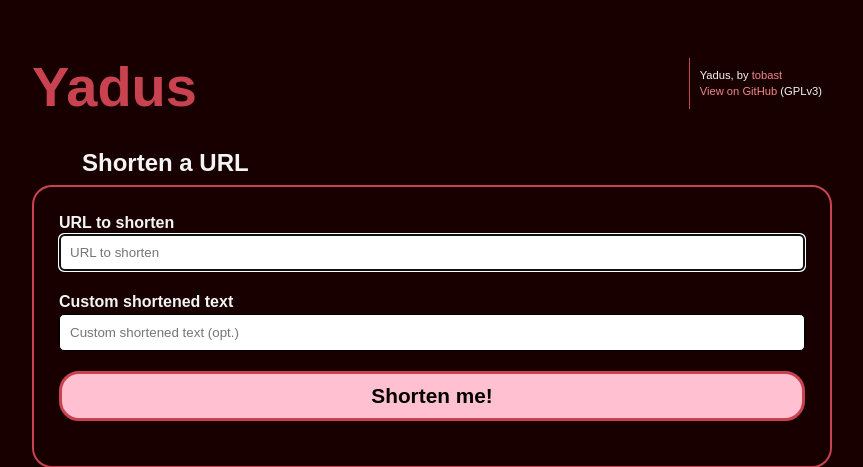
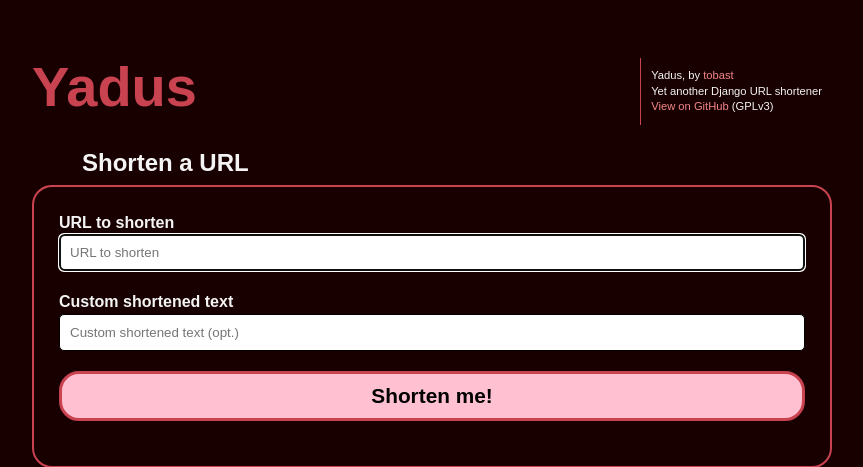
Before and after one commit to tobast/yadus, a Django app: page / in a window 1280 px wide. Shown: the top 467 px of the page, without its empty margins (208-1071 px from the left). Run offline with Django 3.2, Linux system fonts and the light colour scheme; parts of the project's set-up code (start-up, migrations or seed data) failed here and were passed over.

Commit message:
Fix w3c HTML issues

```diff
--- a/yadus/shortener/templates/shortener/base.html
+++ b/yadus/shortener/templates/shortener/base.html
@@ -3,13 +3,14 @@
 <!DOCTYPE html>
 <html lang="{{ LANGUAGE_CODE }}">
   <head>
+    <title>Yadus</title>
     <meta charset="UTF-8">
-    <meta content="text/html; charset=utf-8" http-equiv="Content-Type">
     <link rel="stylesheet" href="{% static 'css/yadus.css' %}" />
   </head>
   <body>
     <div id="info">
       Yadus, by <a href="https://tobast.fr/">tobast</a><br/>
+      Yet another Django URL shortener<br/>
       <a href="https://github.com/tobast/yadus">View on GitHub</a> (GPLv3)
     </div>
 
--- a/yadus/shortener/templates/shortener/index.html
+++ b/yadus/shortener/templates/shortener/index.html
@@ -12,7 +12,7 @@
 
 <form id="shorten-form" method="POST" action="{% url 'submit' %}">
   <div class="form-group" id="group-url">
-    <label for="url">{% trans "URL to shorten" %}</label>
+    <label for="input-url">{% trans "URL to shorten" %}</label>
     <input type="url"
            name="url"
            id="input-url"
@@ -24,7 +24,7 @@
            required autofocus>
   </div>
   <div class="form-group" id="group-slug">
-    <label for="slug">{% trans "Custom shortened text" %}</label>
+    <label for="input-slug">{% trans "Custom shortened text" %}</label>
     <input type="text"
            name="slug"
            id="input-slug"
```
